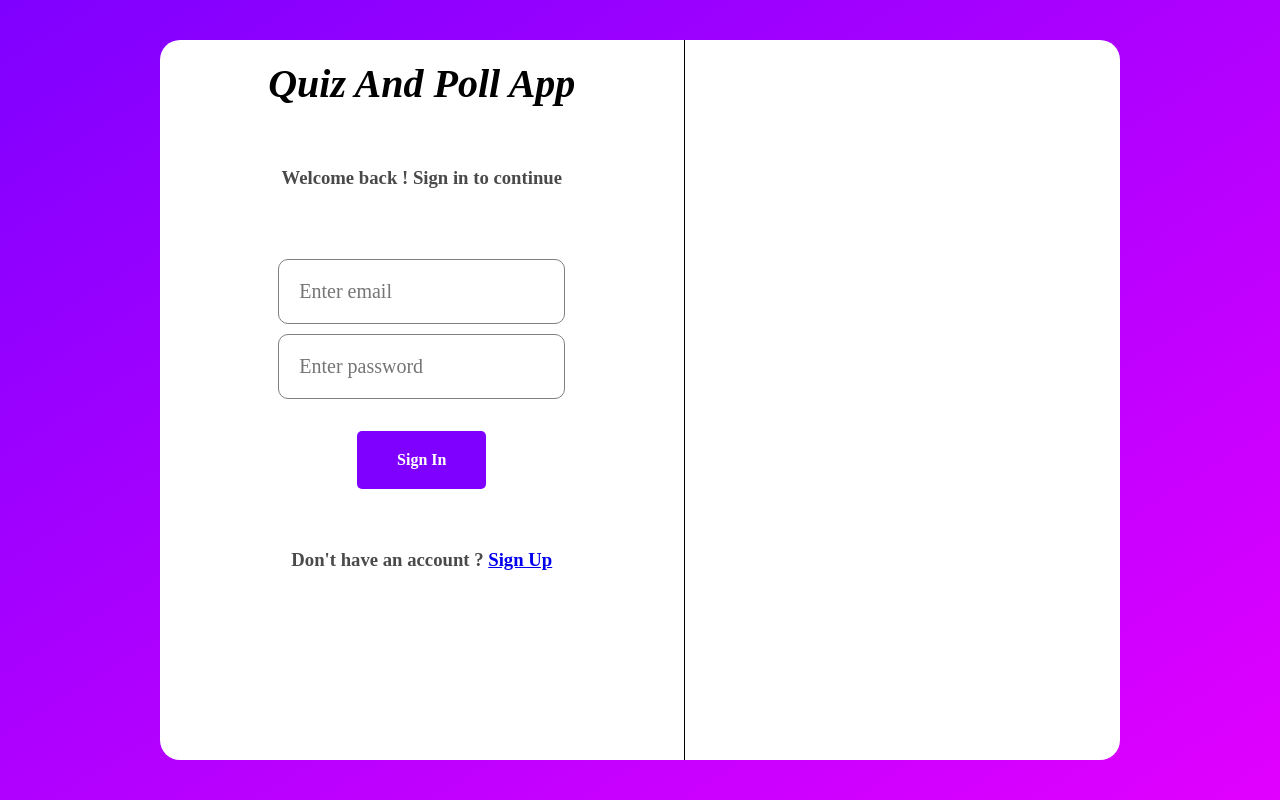
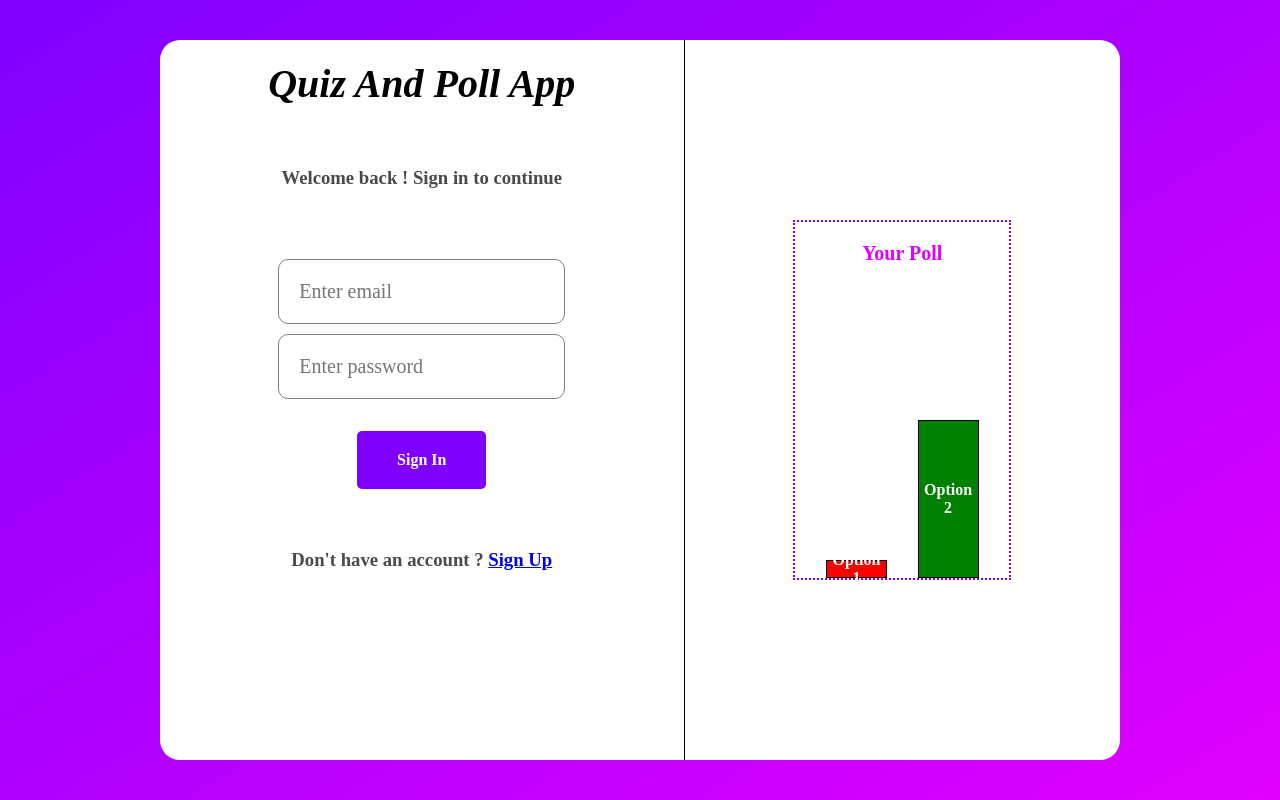
Before and after one commit to AryanP281/Quiz-Poll-App, a React (Create React App) app: page /signin in a window 1280 px wide. Built offline with nearby package versions, Linux system fonts and the light colour scheme; a web font is replaced by a local one.

Commit message:
Added poll animation to signin and signup pages

```diff
--- a/src/Components/SignIn.js
+++ b/src/Components/SignIn.js
@@ -1,11 +1,9 @@
 
 /*************************Imports*********************** */
 import { useState } from "react";
-import { emailRegex, getCookies } from "../Services/Services";
+import { emailRegex} from "../Services/Services";
 import {apiBaseUrl, authStatus} from "../Config/Config";
 import { useHistory, Link } from "react-router-dom";
-import { useDispatch, useSelector } from "react-redux";
-import { setAuthStatus } from "../Redux/Slices/UserDetailsSlice";
 
 /*************************Variables*********************** */
 const getTokenApiUrl = `${apiBaseUrl}/auth/signin`; //The api url to get user access token
@@ -54,9 +52,25 @@ function SignIn()
                 </div>
 
                 <div className="auth-anim-sec">
-
+                    <PollAnimation />
                 </div>
 
+            </div>
+        </div>
+    );
+}
+
+function PollAnimation()
+{
+
+    return (
+        <div className="poll-anim">
+            <h3>Your Poll</h3>
+            <div className="poll-anim-bar" style={{animationName: "poll-bar-anim-increase", gridColumn: "2/4"}} >
+                <h4>Option 1</h4>
+            </div>
+            <div className="poll-anim-bar" style={{animationName: "poll-bar-anim-decrease", backgroundColor: "green", gridColumn: "5/7"}} >
+                <h4>Option 2</h4>
             </div>
         </div>
     );
@@ -155,3 +169,4 @@ function displayErrorMessages(errorWord)
 
 /*************************Exports*********************** */
 export default SignIn;
+export {PollAnimation};
--- a/src/Components/Signup.js
+++ b/src/Components/Signup.js
@@ -5,6 +5,7 @@ import { Link } from "react-router-dom";
 import {apiBaseUrl, authStatus} from "../Config/Config";
 import { emailRegex, getCookies } from "../Services/Services";
 import { useHistory } from "react-router";
+import { PollAnimation } from "./SignIn";
 
 /**********************************Variables*******************************/
 const signupUrl = `${apiBaseUrl}/auth/signup`; //The api url for creating user account
@@ -52,7 +53,7 @@ function SignUp()
                 </div>
 
                 <div className="auth-anim-sec">
-                    <h1>INSERT ANIMATION</h1>
+                    <PollAnimation />
                 </div>
 
             </div>
--- a/src/index.css
+++ b/src/index.css
@@ -59,6 +59,9 @@ input {
   flex-basis: 50%;
   border-top-right-radius: 20px;
   border-bottom-right-radius: 20px;
+  display: flex;
+  justify-content: center;
+  align-items: center;
 }
 
 .auth-creds-sec h1 {
@@ -124,6 +127,67 @@ input {
 
 .auth-creds-sec form button:focus {
   transform: scale(1.1);
+}
+
+.poll-anim {
+  width: 50%;
+  height: 50%;
+  display: grid;
+  grid-template-columns: repeat(7, 1fr);
+  border: 2px dotted var(--bg-gradient-start);
+}
+
+.poll-anim > h3 {
+  grid-column: 1/8;
+  text-align: center;
+  padding-top: 20px;
+  font-size: 20px;
+  color: var(--bg-gradient-end);
+}
+
+.poll-anim-bar {
+  align-self: end;
+  height: 10%;
+  background-color: red;
+  border: 1px solid black;
+  animation-duration: 4s;
+  animation-iteration-count: infinite;
+  display: flex;
+  justify-content: center;
+  align-items: center;
+}
+
+.poll-anim-bar h4 {
+  color: white;
+  text-align: center;
+}
+
+@keyframes poll-bar-anim-increase {
+  0% {
+    height: 10%;
+  }
+
+  50% {
+    height: 90%;
+  }
+
+  100% {
+    height: 10%;
+  }
+}
+
+@keyframes poll-bar-anim-decrease {
+  0% {
+    height: 90%;
+  }
+
+  50% {
+    height: 10%;
+  }
+
+  100% {
+    height: 90%;
+  }
 }
 
 /******************************User Profile************************/
```
Also changed, not shown: graphbg.jpg (added), 1 other file (tests, documents, lock files or other folders).
